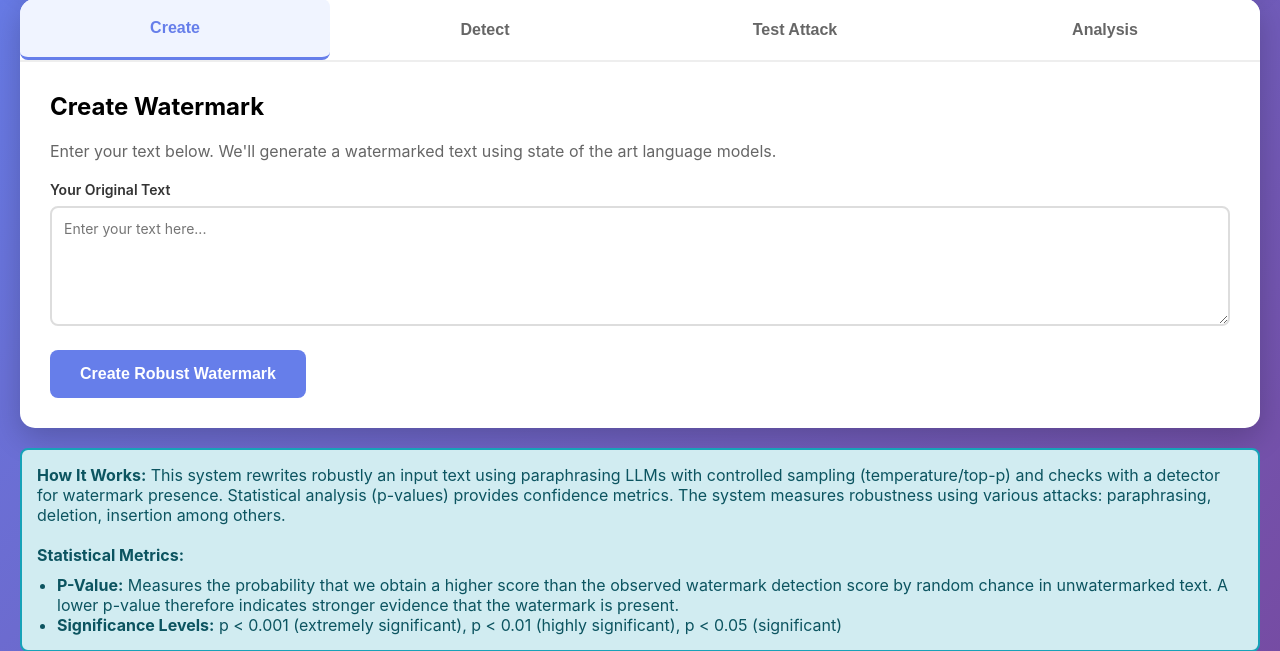
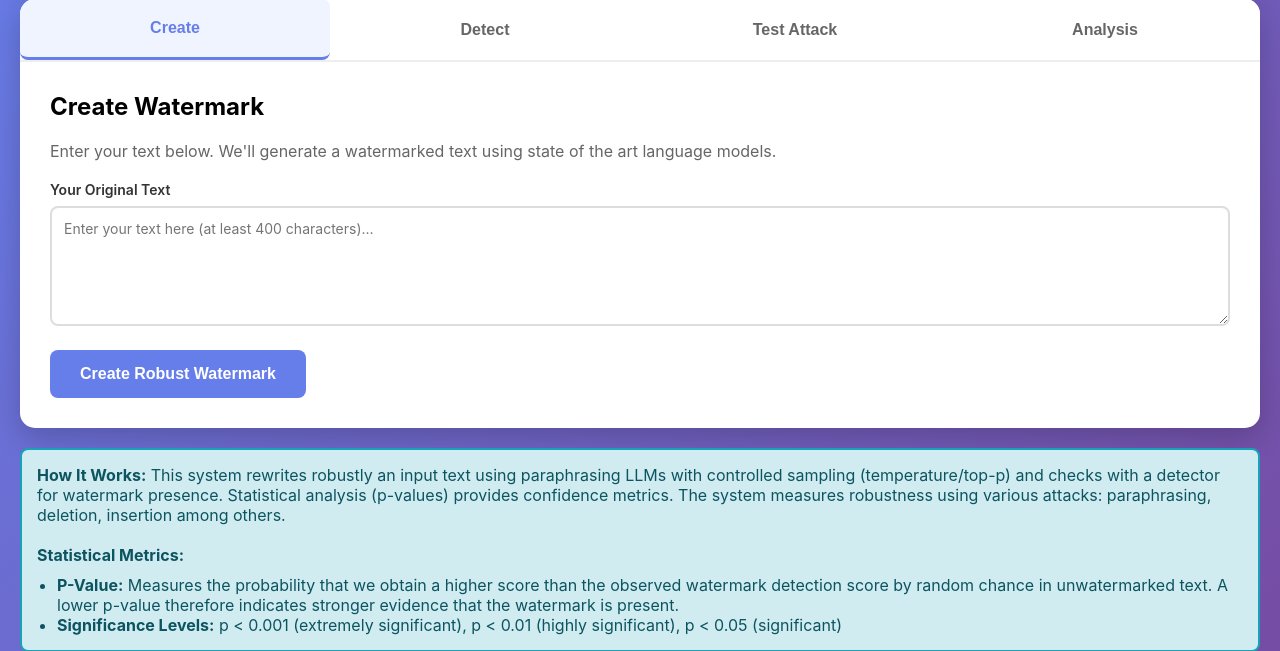
Before and after one commit to NyraO/Robustness, a Flask app: page / in a window 1280 px wide. Shown: the part 150-801 px from the top of the page. Run offline with Flask 3, Linux system fonts and the light colour scheme; parts of the project's set-up code (start-up, migrations or seed data) failed here and were passed over; some libraries are stand-ins or nearby versions.

Commit message:
Small change in interface

```diff
--- a/templates/interface.html
+++ b/templates/interface.html
@@ -38,7 +38,7 @@
 
                 <div class="form-group">
                     <label for="originalText">Your Original Text</label>
-                    <textarea id="originalText" placeholder="Enter your text here..."></textarea>
+                    <textarea id="originalText" placeholder="Enter your text here (at least 400 characters)..."></textarea>
                 </div>
 
                 <button class="btn-primary" onclick="createWatermark()">Create Robust Watermark</button>
```
